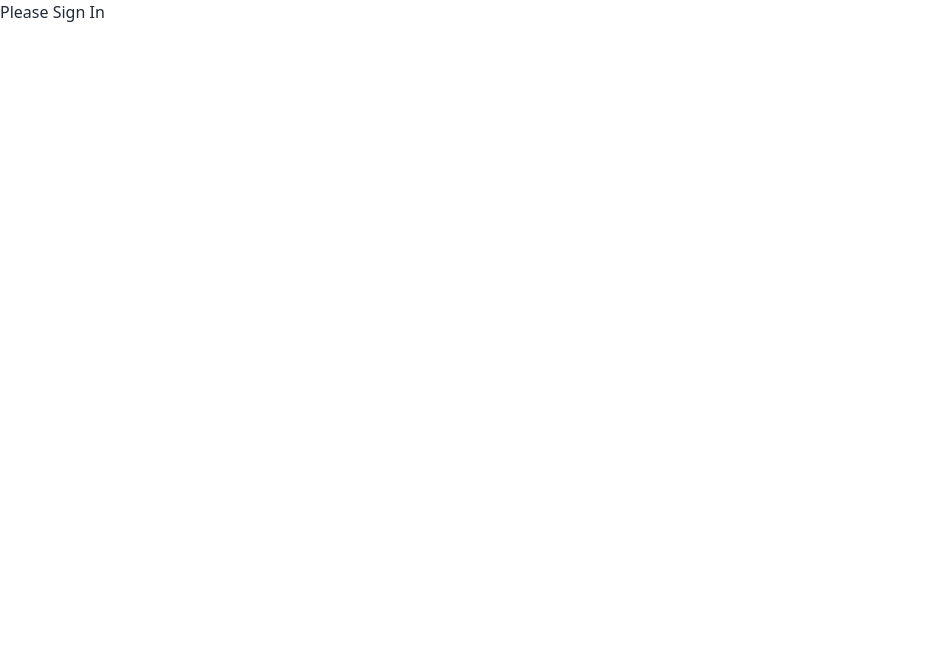
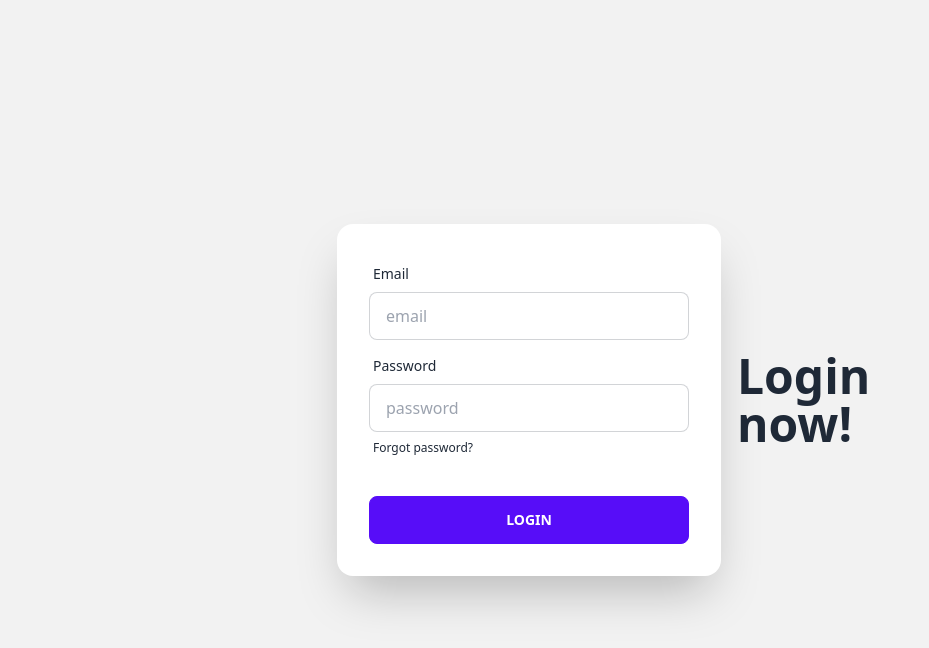
Before and after one commit to ProgrammingHero1/coffee-store-client-with-tanstack-query, a React (Vite) app: page /signin in a window 1280 px wide. Shown: the top 648 px of the page, without its empty margins (0-929 px from the left). Built offline with nearby package versions, Linux system fonts and the light colour scheme.

Commit message:
Patch a user field from client side to database

```diff
--- a/src/components/SignIn.jsx
+++ b/src/components/SignIn.jsx
@@ -1,9 +1,75 @@
+import { useContext } from "react";
+import { AuthContext } from "../providers/AuthProvider";
 
 
 const SignIn = () => {
+
+    const { signInUser } = useContext(AuthContext);
+
+    const handleSignIn = e => {
+        e.preventDefault();
+        const form = e.target;
+        const email = form.email.value;
+        const password = form.password.value;
+        console.log(email, password);
+
+        signInUser(email, password)
+            .then(result => {
+                console.log(result.user);
+                const user = {
+                    email,
+                    lastLoggedAt: result.user?.metadata?.lastSignInTime
+                }
+                // update last logged at in the database
+                fetch('http://localhost:5000/user', {
+                    method: 'PATCH',
+                    headers: {
+                        'content-type': 'application/json'
+                    },
+                    body: JSON.stringify(user)
+                })
+                    .then(res => res.json())
+                    .then(data => {
+                        console.log(data);
+                    })
+            })
+            .catch(error => {
+                console.error(error);
+            })
+    }
+
     return (
         <div>
-            <h2>Please Sign In</h2>
+            <div className="hero min-h-screen bg-base-200">
+                <div className="hero-content flex-col lg:flex-row-reverse">
+                    <div className="text-center lg:text-left">
+                        <h1 className="text-5xl font-bold">Login now!</h1>
+
+                    </div>
+                    <div className="card flex-shrink-0 w-full max-w-sm shadow-2xl bg-base-100">
+                        <form onSubmit={handleSignIn} className="card-body">
+                            <div className="form-control">
+                                <label className="label">
+                                    <span className="label-text">Email</span>
+                                </label>
+                                <input type="email" name="email" placeholder="email" className="input input-bordered" required />
+                            </div>
+                            <div className="form-control">
+                                <label className="label">
+                                    <span className="label-text">Password</span>
+                                </label>
+                                <input type="password" name="password" placeholder="password" className="input input-bordered" required />
+                                <label className="label">
+                                    <a href="#" className="label-text-alt link link-hover">Forgot password?</a>
+                                </label>
+                            </div>
+                            <div className="form-control mt-6">
+                                <button className="btn btn-primary">Login</button>
+                            </div>
+                        </form>
+                    </div>
+                </div>
+            </div>
         </div>
     );
 };
--- a/src/components/Users.jsx
+++ b/src/components/Users.jsx
@@ -43,7 +43,7 @@ const Users = () => {
                                 <th>1</th>
                                 <td>{user.email}</td>
                                 <td>{user.createdAt}</td>
-                                <td></td>
+                                <td>{user.lastLoggedAt}</td>
                                 <td>
                                     <button
                                         onClick={() => handleDelete(user._id)} className="btn">X</button>
--- a/src/providers/AuthProvider.jsx
+++ b/src/providers/AuthProvider.jsx
@@ -1,5 +1,5 @@
 import { createContext, useState } from "react";
-import { createUserWithEmailAndPassword, getAuth } from "firebase/auth";
+import { createUserWithEmailAndPassword, getAuth, signInWithEmailAndPassword } from "firebase/auth";
 import app from "../firebase/firebase.config";
 
 const auth = getAuth(app);
@@ -15,10 +15,16 @@ const AuthProvider = ({ children }) => {
         return createUserWithEmailAndPassword(auth, email, password);
     }
 
+    const signInUser = (email, password) => {
+        setLoading(true);
+        return signInWithEmailAndPassword(auth, email, password);
+    }
+
     const userInfo = {
         user,
         loading,
-        createUser
+        createUser,
+        signInUser
     }
 
     return (
```
